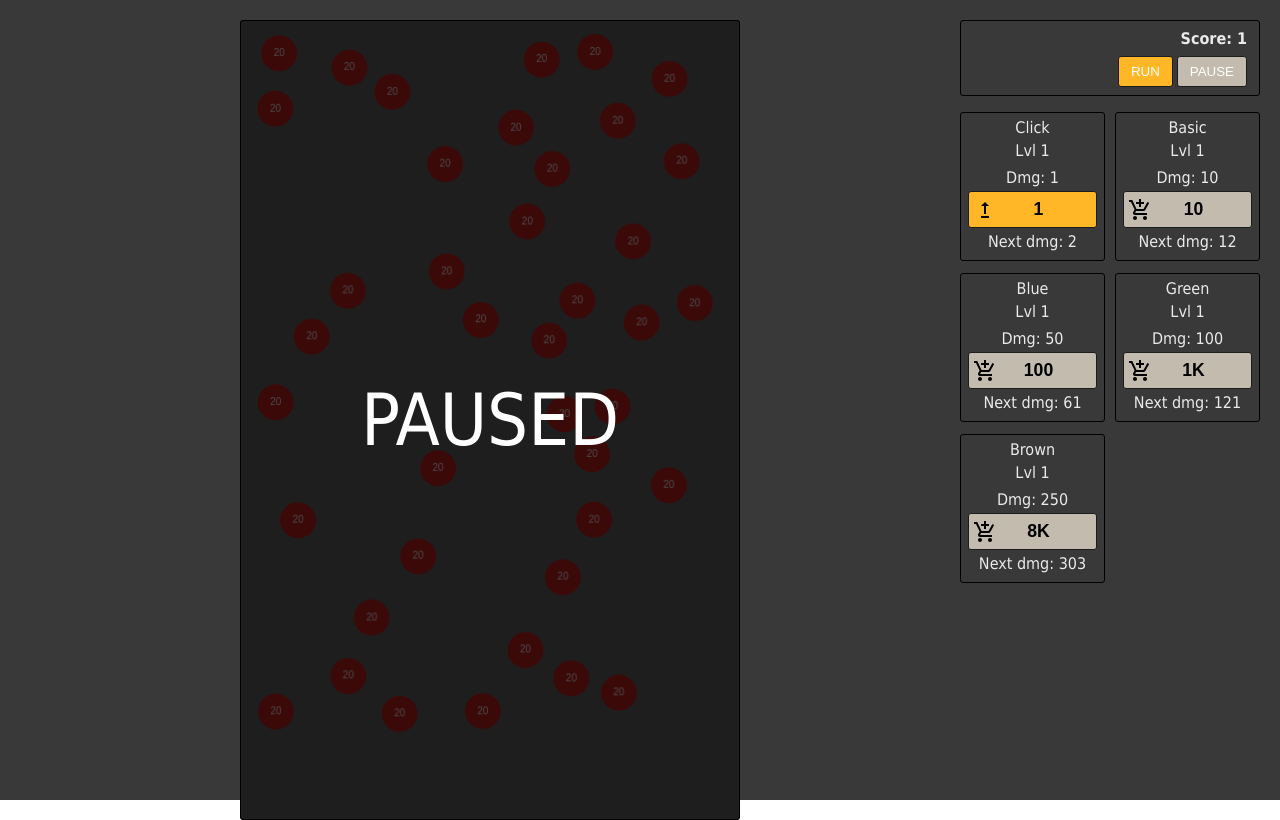
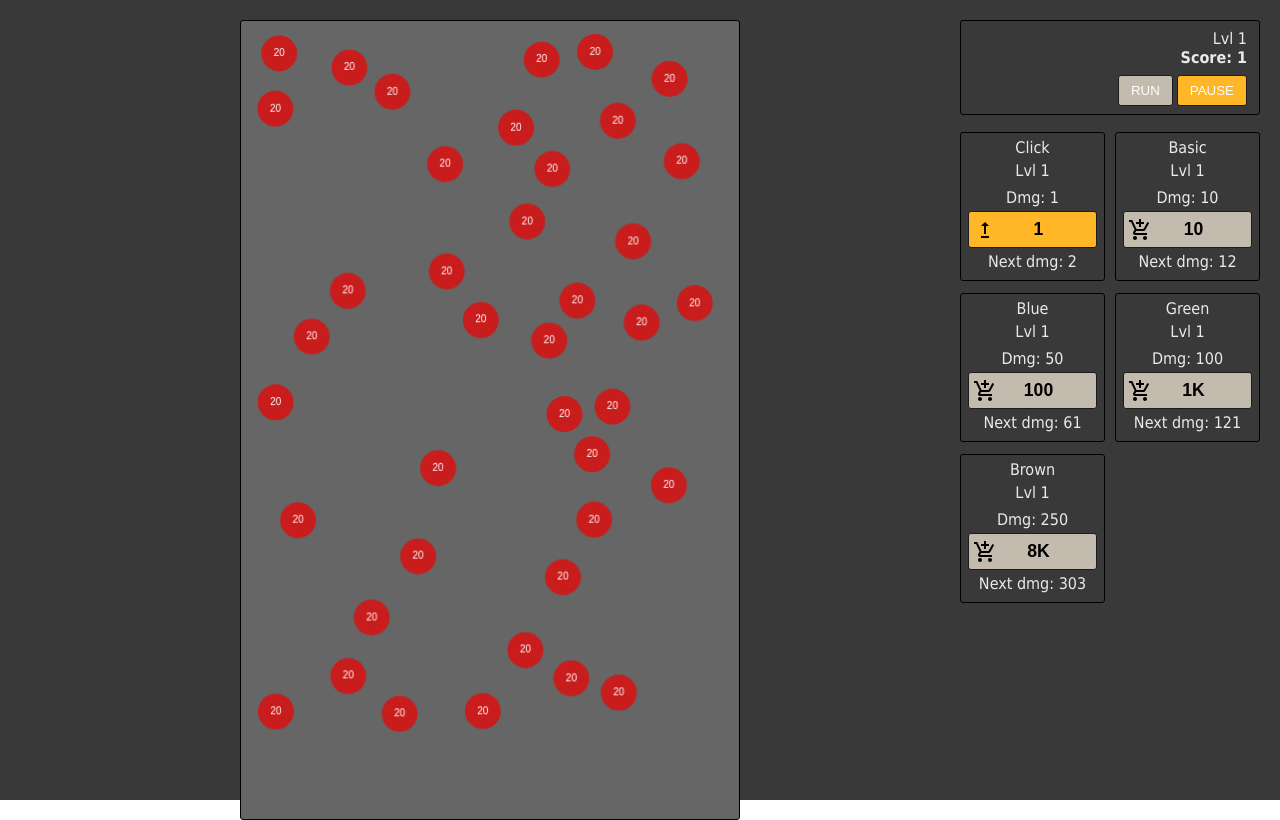
Before and after one commit to ksenkso/angular-idle-balls, an Angular app: page / in a window 1280 px wide. Built offline with nearby package versions, Linux system fonts and the light colour scheme.

Commit message:
pause screen and level indication; now game starts in immediately

```diff
--- a/src/app/app.component.css
+++ b/src/app/app.component.css
@@ -1,7 +1,7 @@
 app-root {
   width: 100%;
   display: grid;
-  grid-template-rows: 80px 1fr;
+  grid-template-rows: 100px 1fr;
   grid-template-columns: 1fr 300px;
   grid-template-areas: "canvas stats" "canvas shop";
   padding: 20px;
--- a/src/app/controls/controls.component.html
+++ b/src/app/controls/controls.component.html
@@ -1,4 +1,5 @@
 <div class="controls">
+  <div class="controls__level">Lvl {{level}}</div>
   <div class="controls__score">Score: {{score | formatPoints}}</div>
   <button class="button controls__button" [disabled]="!isPaused" (click)="run()">RUN</button>
 <!--  <button [disabled]="isPaused" (click)="addBall()">ADD</button>-->
--- a/src/app/controls/controls.component.ts
+++ b/src/app/controls/controls.component.ts
@@ -11,12 +11,14 @@ import {BALL_TYPE} from '../BallType';
 export class ControlsComponent {
   isPaused = true;
   score = 0;
+  level: number;
   constructor(
     private playgroundService: PlaygroundService,
     private ballsService: BallsService,
   ) {
     this.playgroundService.isPaused$.subscribe(isPaused => this.isPaused = isPaused);
     this.playgroundService.score$.subscribe(score => this.score = score);
+    this.playgroundService.pointsInEnemies.value$.subscribe(() => this.level = this.playgroundService.pointsInEnemies.level);
   }
 
   run(): void {
--- a/src/app/playground.service.ts
+++ b/src/app/playground.service.ts
@@ -7,7 +7,7 @@ import UpgradeStrategy from './UpgradeStrategy';
 })
 export class PlaygroundService {
 
-  public isPaused$: BehaviorSubject<boolean> = new BehaviorSubject<boolean>(true);
+  public isPaused$: BehaviorSubject<boolean> = new BehaviorSubject<boolean>(false);
   public score$: BehaviorSubject<number> = new BehaviorSubject<number>(1);
   public message$: Subject<string> = new Subject<string>();
   public pointsInEnemies: UpgradeStrategy = new UpgradeStrategy(20, 1.2);
```
